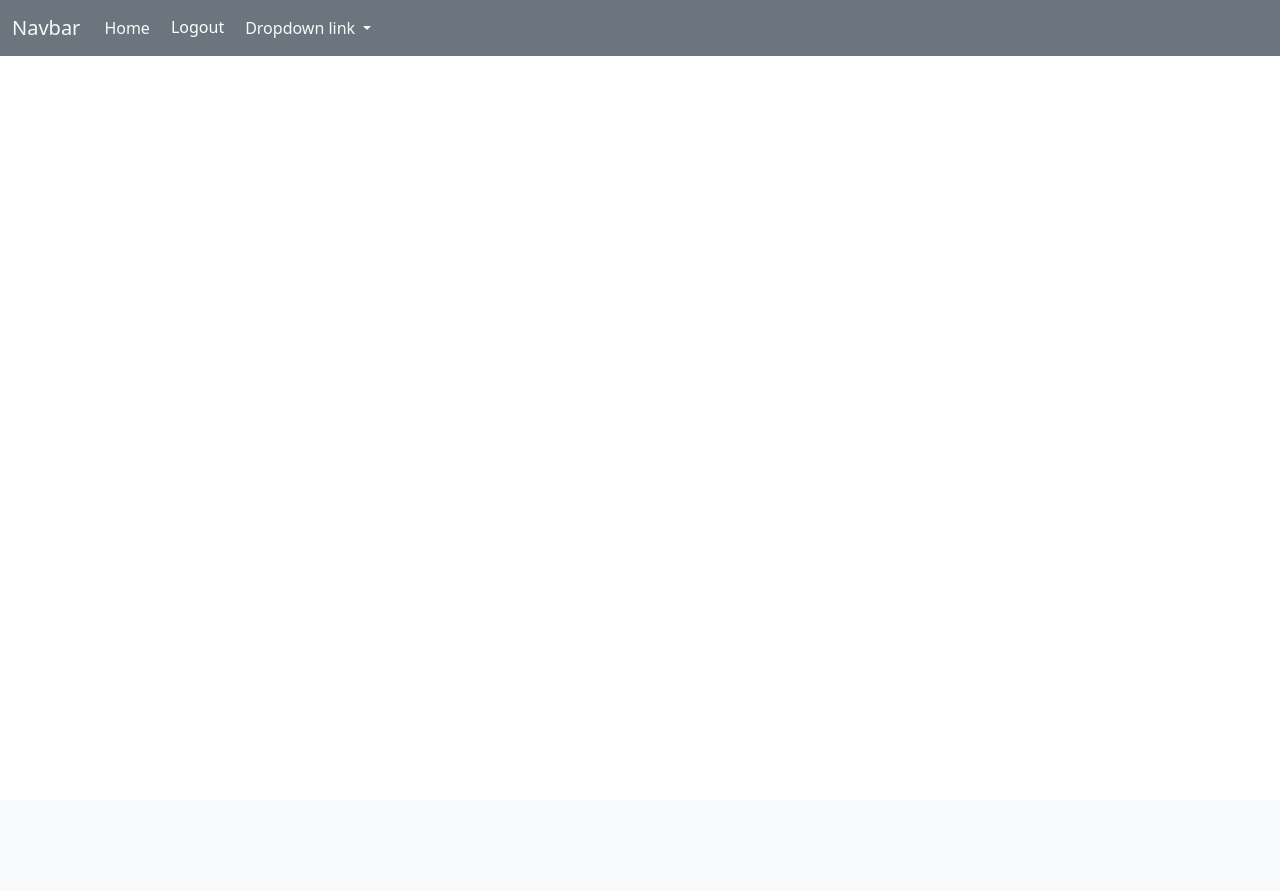
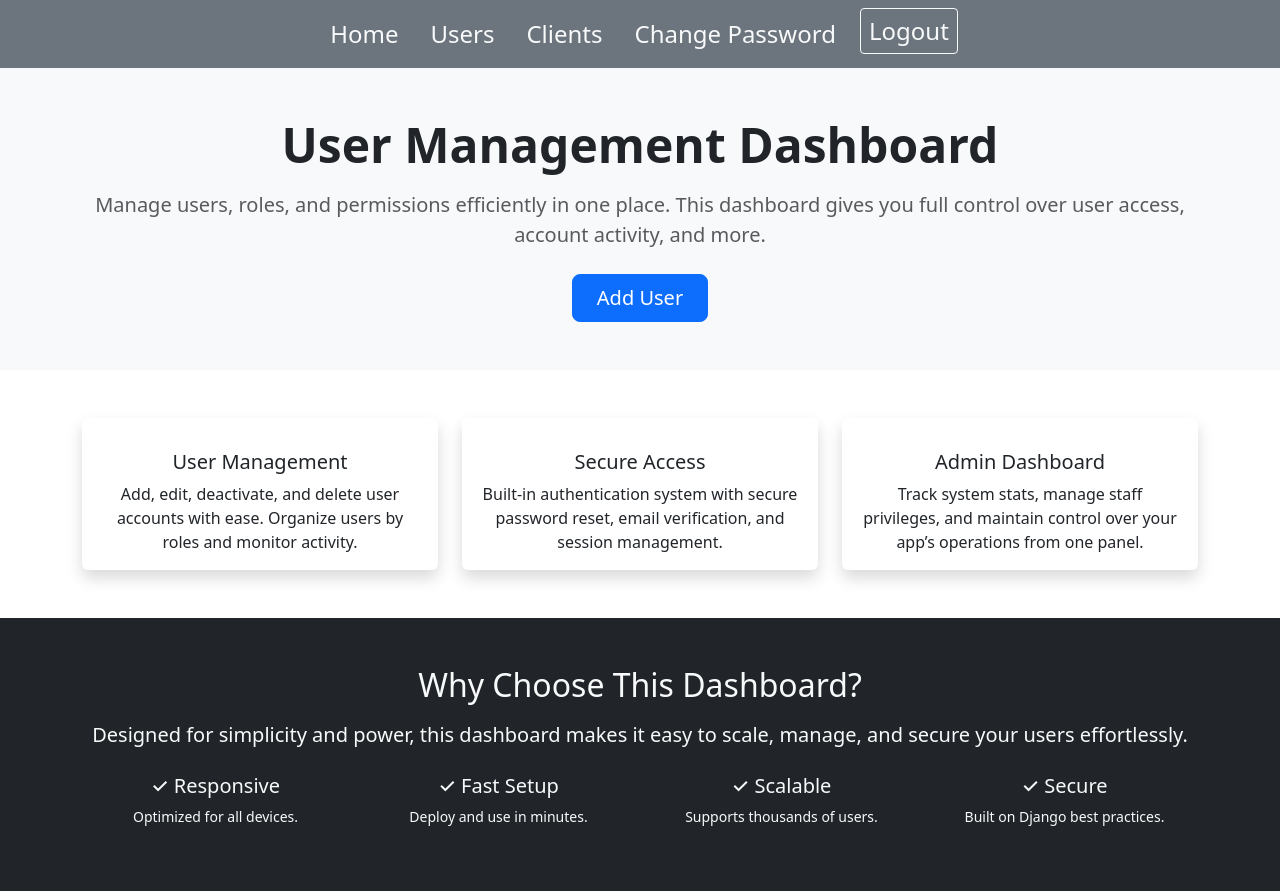
Before and after one commit to Limah-T/DJANGO, a Django app: page /user_account/home/ in a window 1280 px wide. Before the commit the page ends 56 px from the top, so only its background shows below. Run offline with Django 5.2, Linux system fonts and the light colour scheme; the visitor is signed in with stand-in values (Sample User, id 1).

Commit message:
Added PasswordChange, Templates for error messages, and other functionalities.

```diff
--- a/Authentication_and_Authorization/user_account/forms.py
+++ b/Authentication_and_Authorization/user_account/forms.py
@@ -1,4 +1,4 @@
-from django.contrib.auth.forms import UserCreationForm
+from django.contrib.auth.forms import UserCreationForm, PasswordChangeForm
 from django import forms
 from .models import CustomUser
 
--- a/Authentication_and_Authorization/user_account/templates/user_account/base.html
+++ b/Authentication_and_Authorization/user_account/templates/user_account/base.html
@@ -14,40 +14,47 @@
     {% block header %}
     <section class="header-section">
         <nav class="navbar navbar-expand-lg bg-secondary">
-            <div class="container-fluid">
-            <a class="navbar-brand text-light" href="#">Navbar</a>
-            <button class="navbar-toggler" type="button" data-bs-toggle="collapse" data-bs-target="#navbarNavDropdown" aria-controls="navbarNavDropdown" aria-expanded="false" aria-label="Toggle navigation">
-                <span class="navbar-toggler-icon"></span>
+            <div class="container">
+                <!-- Brand: only visible on small screens -->
+                <a class="navbar-brand text-light d-lg-none" href="#">UMD</a>
+
+                <!-- Hamburger button -->
+                <button class="navbar-toggler" type="button" data-bs-toggle="collapse" data-bs-target="#navbarNavDropdown"
+                    aria-controls="navbarNavDropdown" aria-expanded="false" aria-label="Toggle navigation" style="color: transparent;">
+                    <span class="navbar-toggler-icon" style="background-color: whitesmoke;"></span>
                 </button>
+
+                <!-- Collapsible nav -->
                 <div class="collapse navbar-collapse" id="navbarNavDropdown">
-                <ul class="navbar-nav">
+                    <!-- Center on large screens, left-align on small -->
+                    <ul class="navbar-nav ms-lg-auto me-lg-auto text-lg-center text-start gap-3">
                         <li class="nav-item">
-                    <a class="nav-link active text-light" aria-current="page" href="{% url 'user_account:home' %}">Home</a>
+                            <a class="nav-link active text-light" href="{% url 'user_account:home' %}" style="font-size: 1.5rem;">Home</a>
                         </li>
+                        {% if user.is_superuser %}
+                            <li class="nav-item">
+                                <a class="nav-link text-light" href="{% url 'user_account:all_users' %}" style="font-size: 1.5rem;">Users</a>
+                            </li>
+                        {% endif %}
+
                         {% if not user.is_authenticated %}
                             <li class="nav-item">
-                        <a class="nav-link text-light" href="{% url 'user_account:login' %}">Login</a>
+                                <a class="nav-link text-light" href="{% url 'user_account:login' %}" style="font-size: 1.5rem;">Login</a>
+                            </li>
+                        {% else %}
+                            <li class="nav-item">
+                                <a class="nav-link text-light" href="#" style="font-size: 1.5rem;">Clients</a>
                             </li>
                             <li class="nav-item">
-                        <a class="nav-link text-light" href="{% url 'user_account:register' %}">Register</a>
+                                <a class="nav-link text-light" href="{% url 'user_account:password_change'%}" style="font-size: 1.5rem;">Change Password</a>
                             </li>
-                {% elif user.is_authenticated %}
+                            <li class="nav-item">
                                 <form method="POST" action="{% url 'user_account:logout' %}">
                                     {% csrf_token %}
-                    <button type="submit" class="btn btn-secondary
-                    ">Logout</button>
+                                    <button type="submit" class="btn btn-sm btn-outline-light" style="font-size: 1.5rem;">Logout</button>
                                 </form>
-                {% endif%}
-                <li class="nav-item dropdown">
-                    <a class="nav-link dropdown-toggle text-light" href="#" role="button" data-bs-toggle="dropdown" aria-expanded="false">
-                    Dropdown link
-                    </a>
-                    <ul class="dropdown-menu">
-                    <li><a class="dropdown-item" href="#">Action</a></li>
-                    <li><a class="dropdown-item" href="#">Another action</a></li>
-                    <li><a class="dropdown-item" href="#">Something else here</a></li>
-                    </ul>
                             </li>
+                        {% endif %}
                     </ul>
                 </div>
             </div>
--- a/Authentication_and_Authorization/user_account/templates/user_account/home.html
+++ b/Authentication_and_Authorization/user_account/templates/user_account/home.html
@@ -1 +1,87 @@
 {% extends "user_account/base.html" %}
+{% block main %}
+<section class="bg-light py-5">
+    <div class="container text-center">
+        {% if messages %}
+            {% for message in messages %}
+            <div class="alert
+                {% if message.tags == 'error' %}alert-danger
+                {% else %}alert-{{ message.tags }}{% endif %}">
+                {{ message }}
+            </div>
+            {% endfor %}
+        {% endif %}
+        <h1 class="display-5 fw-bold">User Management Dashboard</h1>
+        <p class="lead text-muted mt-3">
+            Manage users, roles, and permissions efficiently in one place. This dashboard gives you full control over user access, account activity, and more.
+        </p>
+        <div class="d-grid gap-2 d-sm-flex justify-content-sm-center mt-4">
+            {% if user.is_superuser %}
+                <a href="{% url 'user_account:register' %}" class="btn btn-primary btn-lg px-4 gap-3">Add User
+                </a>
+            {% endif %}
+            {% if not user.is_authenticated %}
+                <a href="{% url 'user_account:login' %}" class="btn btn-outline-secondary btn-lg px-4">Login
+                </a>
+            {% endif %}
+        </div>
+    </div>
+</section>
+
+<section class="container py-5">
+    <div class="row g-4">
+        <div class="col-md-4">
+            <div class="card border-0 shadow h-100">
+                <div class="card-body text-center">
+                    <i class="bi bi-people display-4 text-primary"></i>
+                    <h5 class="card-title mt-3">User Management</h5>
+                    <p class="card-text">Add, edit, deactivate, and delete user accounts with ease. Organize users by roles and monitor activity.</p>
+                </div>
+            </div>
+        </div>
+        <div class="col-md-4">
+            <div class="card border-0 shadow h-100">
+                <div class="card-body text-center">
+                    <i class="bi bi-shield-lock display-4 text-success"></i>
+                    <h5 class="card-title mt-3">Secure Access</h5>
+                    <p class="card-text">Built-in authentication system with secure password reset, email verification, and session management.</p>
+                </div>
+            </div>
+        </div>
+        <div class="col-md-4">
+            <div class="card border-0 shadow h-100">
+                <div class="card-body text-center">
+                    <i class="bi bi-speedometer2 display-4 text-warning"></i>
+                    <h5 class="card-title mt-3">Admin Dashboard</h5>
+                    <p class="card-text">Track system stats, manage staff privileges, and maintain control over your app’s operations from one panel.</p>
+                </div>
+            </div>
+        </div>
+    </div>
+</section>
+
+<section class="bg-dark text-light py-5">
+    <div class="container text-center">
+        <h2 class="mb-3">Why Choose This Dashboard?</h2>
+        <p class="lead mb-4">Designed for simplicity and power, this dashboard makes it easy to scale, manage, and secure your users effortlessly.</p>
+        <div class="row g-3 justify-content-center">
+            <div class="col-6 col-md-3">
+                <h5>✓ Responsive</h5>
+                <p class="small">Optimized for all devices.</p>
+            </div>
+            <div class="col-6 col-md-3">
+                <h5>✓ Fast Setup</h5>
+                <p class="small">Deploy and use in minutes.</p>
+            </div>
+            <div class="col-6 col-md-3">
+                <h5>✓ Scalable</h5>
+                <p class="small">Supports thousands of users.</p>
+            </div>
+            <div class="col-6 col-md-3">
+                <h5>✓ Secure</h5>
+                <p class="small">Built on Django best practices.</p>
+            </div>
+        </div>
+    </div>
+</section>
+{% endblock %}
--- a/Authentication_and_Authorization/user_account/templates/user_account/login.html
+++ b/Authentication_and_Authorization/user_account/templates/user_account/login.html
@@ -8,7 +8,7 @@
             <form method="POST" action="{% url 'user_account:login' %}">
                 {% csrf_token %}
                 {% if messages %}
-                    <div class="mt-3">
+                    <div class="">
                         {% for message in messages %}
                             <div class="alert
                                         {% if message.tags == 'error' %}alert-danger
@@ -36,6 +36,10 @@
                 <br>
                 <button type="submit" class="btn btn-dark w-100">Login</button>
             </form>
+            <!-- Forgot Password Link -->
+            <div class="text-center mt-3">
+                <a href="" class="text-decoration-none" style="color: rgb(109, 11, 255);">Forgot Password?</a>
+            </div>
         </div>
     </div>
 </div>
--- a/Authentication_and_Authorization/user_account/urls.py
+++ b/Authentication_and_Authorization/user_account/urls.py
@@ -12,6 +12,9 @@ urlpatterns = [
     path("verify_token/<str:token>/", views.verification, name="verify_token"),
     path("add_user/<str:username>/", views.add_user_to_database, name="add_user"),
     path("login/", views.LoginView.as_view(), name="login"),
+    path("password_change", views.PasswordChngView.as_view(), name="password_change"),
+    path("password_change_done", views.PasswordChngDoneView.as_view(), name="password_change_done"),
+    path("all_users/", views.AllUsers.as_view(), name="all_users"),
     path('logout/', LogoutView.as_view(next_page='user_account:login'), name='logout'),
 
 ]
--- a/Authentication_and_Authorization/user_account/views.py
+++ b/Authentication_and_Authorization/user_account/views.py
@@ -8,12 +8,14 @@ from django.contrib.auth.hashers import make_password
 from django.contrib.auth import login, logout, authenticate
 from django.contrib.auth.decorators import login_required
 from django.contrib import messages
+from django.contrib.auth.forms import PasswordChangeForm
+from django.contrib.auth.views import PasswordChangeView, PasswordChangeDoneView
+from django.views import generic
 from datetime import datetime as dt, timezone, timedelta
 from dotenv import load_dotenv
 from .models import CustomUser, TempUser
 from . import forms
-import jwt
-import os
+import jwt, os, socket, smtplib
 
 load_dotenv()
 
@@ -35,27 +37,33 @@ def token_expiration_time(request, username):
 
 def send_email(request, username, email):
     token = token_expiration_time(request, username=username)
-    verify = f"http://127.0.0.1:8000/user_account/verify_token/{token}/"
-    # Secondly, render the HTML content.
+    verify = f"https://c834-102-89-22-82.ngrok-free.app/user_account/verify_token/{token}/"
+
     html_content = render_to_string(
         "user_account/email.html",
         context={"username": username, "email": email, "token": verify},
     )
 
-    # Then, create a multipart email instance.
     msg = EmailMultiAlternatives(
         subject="Welcome to UMD!",
         from_email=os.getenv("EMAIL_HOST_USER"),
         to=[email],
     )
+    msg.attach_alternative(html_content, "text/html")
 
-    # Lastly, attach the HTML content to the email instance and send.
-    msg.attach_alternative(html_content, "text/html")
-    msg.send(fail_silently=False)
-    print("message sent successfully")
-    return render(request, "user_account/verify_email.html", {"username": username, "email": email})
+    try:
+        msg.send(fail_silently=False)
+        messages.success(request, f"Verification email sent to {email} successfully, please inform the user to check their email!")
+        return render(request, "user_account/verify_email.html", {"username": username, "email": email})
+    except (smtplib.SMTPException, socket.gaierror, socket.timeout) as e:
+        messages.error(request, "Network error! Please check your connection and try again.")
+        return redirect(reverse_lazy("user_account:register"))
+    except Exception as e:
+        messages.error(request, "An unexpected error occurred while sending the email.")
+        return redirect(reverse_lazy("user_account:register"))
 
 def verification(request, token):
+    active_user = request.user
     try:
         payload = jwt.decode(jwt=token,
                    key=os.getenv("JWT_SECRET_KEY"),
@@ -65,14 +73,20 @@ def verification(request, token):
         username = payload['sub']
         return redirect(reverse_lazy("user_account:add_user", kwargs={'username': username}))
     except jwt.ExpiredSignatureError as e:
-        return HttpResponse("Token has expired, request for a new one!")
+        # Checks if user is logged in already or not
+        if not active_user.is_authenticated:
+            messages.info(request, message="Invalid request with expired token!")
+            return render(request, "user_account/token_expired.html")
+        messages.info(request, message="Cannot complete request with expired token, and you are already logged In!")
+        return redirect(reverse_lazy("user_account:home"))
     except jwt.ImmatureSignatureError:
-        return HttpResponse("Token is not yet valid. Please wait and try again.")
+        error_message = "Token is not yet valid. Please wait and try again."
+        return render(request, "user_account/error_message.html", {'error_message': error_message})
     except jwt.InvalidTokenError:
-        return HttpResponse("Invalid token. Please try again.")
+        error_message = "Invalid token. Please try again."
+        return render(request, "user_account/error_message.html", {'error_message': error_message})
 
 # home page
-@login_required
 def home(request):
     return render(request, "user_account/home.html")
 
@@ -83,7 +97,6 @@ class RegisterView(FormView):
     success_url = reverse_lazy("user_account:home")
 
     def post(self, request, *args, **kwargs):
-        global storage
         form = self.get_form(form_class=self.form_class)
         if form.is_valid():
             firstname = form.cleaned_data.get('first_name')
@@ -91,25 +104,41 @@ class RegisterView(FormView):
             email = form.cleaned_data.get('email')
             username = form.cleaned_data.get('username')
             password = form.cleaned_data.get('password2')
-            TempUser.objects.create(first_name=firstname, last_name=lastname, username=username, email=email, password=password)
-            return redirect(reverse_lazy("user_account:send_token_to_email", kwargs={"username": username, "email": email}))
+            # Incase of future server problem where user has been added to temporary database to prevent breakdown of code
+            username_exist = TempUser.objects.filter(username=username).exists()
+            email_exist = TempUser.objects.filter(email=email).exists()
+            print(username_exist, email_exist)
+            if not username_exist and not email_exist:
+                TempUser.objects.create(first_name=firstname, last_name=lastname, username=username, email=email, password=make_password(password=password))
+                return redirect(reverse_lazy("user_account:send_token_to_email", kwargs={"username": username, "email": email}))
+            u = TempUser.objects.get(username=username)
+            print(u)
+            u.delete()
+            messages.error(request, message="Registration timeout, Retry!")
+            return redirect(reverse_lazy("user_account:register"))
         return super().post(request, *args, **kwargs)
 
 def add_user_to_database(request, username):
-    print(username)
-    user = TempUser.objects.get(username=username)
-    if user:
-        valid_user = CustomUser.objects.create(first_name=user.first_name,
-                                last_name = user.last_name,
-                                username = user.username,
-                                email=user.email,
-                                password = make_password(user.password)
-                                )
-        login(request, user=valid_user)
-        valid_user.is_active = True
-        user.delete()
-        return redirect(reverse_lazy("user_account:home"))
-    return HttpResponse("User registration expired!")
+    # Checks if user already exist
+    user_exist = TempUser.objects.filter(username=username).exists()
+    if user_exist:
+        try:
+            user = TempUser.objects.get(username=username)
+            valid_user = CustomUser.objects.create(first_name=user.first_name,
+            last_name = user.last_name,
+            username = user.username,
+            email=user.email,
+            password = make_password(user.password)
+                                    )
+            login(request, user=valid_user)
+            valid_user.is_active = True
+            messages.success(request, message="Logged in!")
+            user.delete()
+            return redirect(reverse_lazy("user_account:home"))
+        except user.DoesNotExist:
+            print()
+    messages.error(request, message="User registration timeout, Retry!")
+    return redirect(reverse_lazy("user_account:register"))
 
 class LoginView(FormView):
     template_name = "user_account/login.html"
@@ -121,16 +150,32 @@ class LoginView(FormView):
         if form.is_valid():
             email = form.cleaned_data.get("email")
             password = form.cleaned_data.get("password")
-            print(email, password)
-            email_exist = get_object_or_404(CustomUser, email=email)
-            if email_exist:
-                user = authenticate(request, email=email_exist, password=password)
+            user_exist = CustomUser.objects.filter(email=email).first()
+            if user_exist:
+                user = authenticate(request, email=user_exist.email, password=password)
                 if user:
                     login(request, user=user)
                     messages.success(request, message="Logged in!")
                     return redirect(self.success_url)
-                else:
-                    messages.error(request, message="Email or Password is incorrect!")
-            else:
-                messages.error(request, message="Email does not exist in database!")
+            messages.error(request, message="Email or Password is incorrect!")
+            return redirect(reverse_lazy("user_account:login"))
+
+class PasswordChngView(PasswordChangeView):
+    template_name = "user_account/password_change.html"
+    form_class = PasswordChangeForm
+    success_url = reverse_lazy("user_account:password_change_done")
+
+    def post(self, request, *args, **kwargs):
+        form = self.get_form(form_class=self.form_class)
+        if form.is_valid():
+            print(form.cleaned_data)
         return super().post(request, *args, **kwargs)
+
+class PasswordChngDoneView(PasswordChangeDoneView):
+    template_name = "user_account/password_change_done.html"
+
+class AllUsers(generic.ListView):
+    template_name = "user_account/all_users.html"
+    model = CustomUser
+    ordering = ["first_name"]
+    context_object_name = "users"
```
Also changed, not shown: Authentication_and_Authorization/user_account/models.py (+15 -0 lines), Authentication_and_Authorization/user_account/templates/user_account/all_users.html (added, +43 -0 lines), Authentication_and_Authorization/user_account/templates/user_account/error_message.html (added, +19 -0 lines), Authentication_and_Authorization/user_account/templates/user_account/password_change.html (added, +36 -0 lines), Authentication_and_Authorization/user_account/templates/user_account/password_change_done.html (added, +22 -0 lines), Authentication_and_Authorization/user_account/templates/user_account/register.html (+14 -0 lines), Authentication_and_Authorization/user_account/templates/user_account/token_expired.html (added, +21 -0 lines), Authentication_and_Authorization/user_management_dashboard/settings.py (+6 -5 lines), Authentication_and_Authorization/user_account/static/user_account/images/error_image.png (added), Authentication_and_Authorization/user_account/static/user_account/images/token_expired.png (added). Lines whose indentation alone changed are shown as unchanged.
